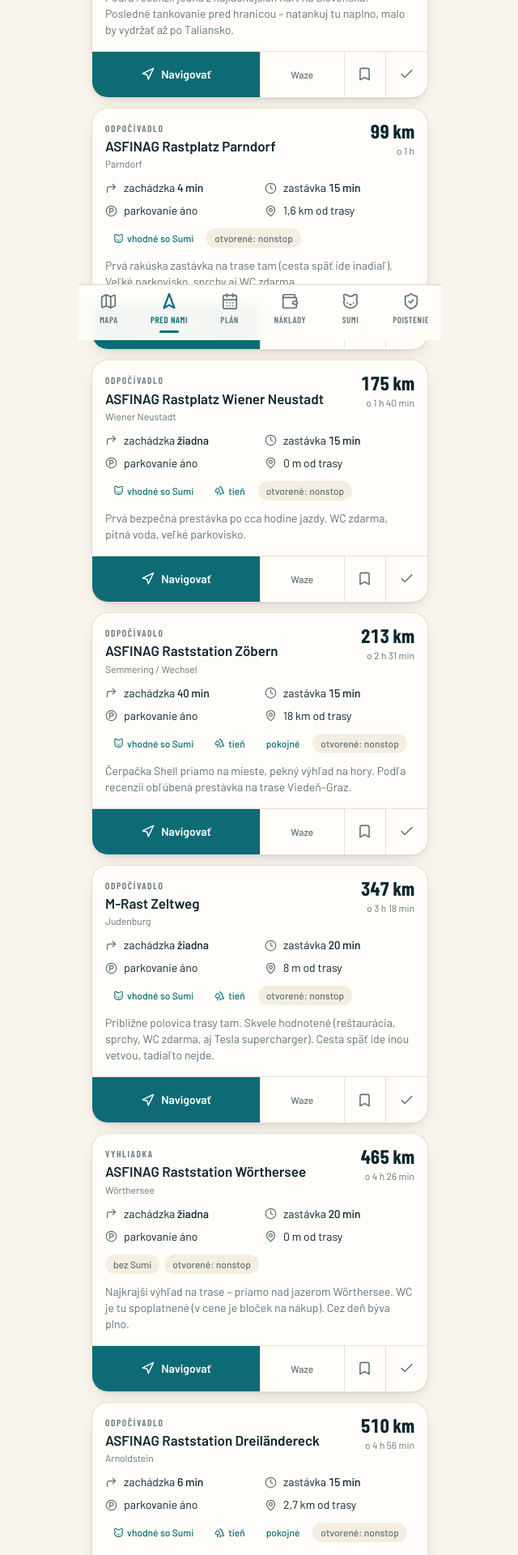
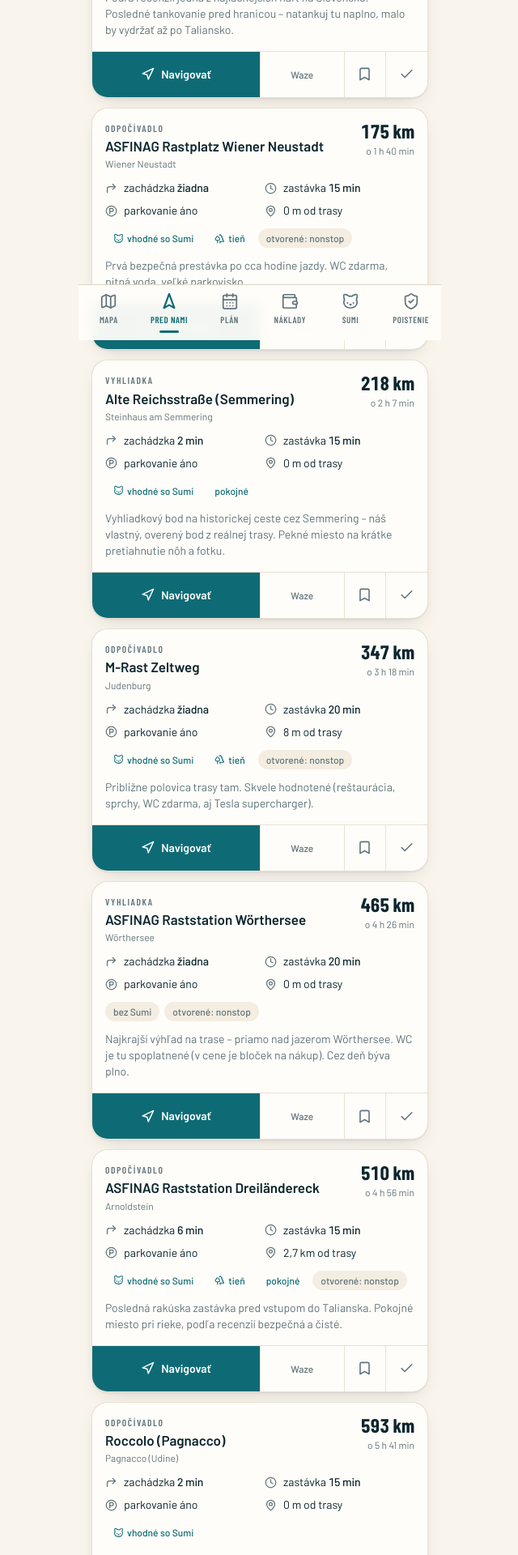
Before and after one commit to filipko525/Italy-Trip, a Next.js app in the folder trip-copilot/: page /pred-nami in a window 1280 px wide. Shown: the part 380-2300 px from the top of the page at 81% size, without its empty margins (319-959 px from the left). Built offline with nearby package versions, Linux system fonts and the light colour scheme.

Commit message:
Update poi.ts

```diff
--- a/trip-copilot/data/poi.ts
+++ b/trip-copilot/data/poi.ts
@@ -3,16 +3,12 @@
 /* =========================================================
    BODY ZÁUJMU (POI)
    ---------------------------------------------------------
-   Zámerne štíhly zoznam – žiadne testovacie výplne. Namiesto
-   desiatok mock bodov na každom úseku sú tu len:
-     1) miesto na dotankovanie pri Bratislave (lacnejšia nafta),
-     2) reálne, overené ASFINAG/Autogrill odpočívadlá po celej
-        trase cez Rakúsko a Taliansko – bezpečnostné prestávky
-        po cca 1,5–2 h jazdy,
-     3) čerpačka v Lignane na dotankovanie pred cestou domov.
-   Súradnice a názvy sú overené (Google Places), nie vymyslené.
-   Presné otváracie hodiny reštaurácií/obchodov v nich sa menia,
-   samotné odpočívadlá a čerpačky sú ale nonstop.
+   Hlavné zastávky sú priamo z reálnej, používateľom naplánovanej
+   trasy v Google Maps (nie naše odhady). K nim je doplnených
+   pár overených ASFINAG odpočívadiel na trase pre bezpečnostné
+   prestávky. Súradnice a názvy sú overené (Google Places/Maps),
+   nie vymyslené. Presné otváracie hodiny reštaurácií/obchodov
+   v nich sa menia, samotné odpočívadlá a čerpačky sú ale nonstop.
    ========================================================= */
 
 export const POI_CATEGORY_LABELS: Record<PoiCategory, string> = {
@@ -56,14 +52,14 @@
 });
 
 export const POINTS_OF_INTEREST: PointOfInterest[] = [
-  /* --- Dotankovanie pri Bratislave --- */
+  /* --- Dotankovanie pri Bratislave (len cesta tam) --- */
   poi({
     id: 'ba-pumpa',
     name: 'Jurki Kopčianska',
     category: 'pumpa',
     region: 'Bratislava',
     country: 'SK',
-    coords: [17.0931402, 48.1097626],
+    coords: [17.0932238, 48.1097319],
     detourMinutes: 3,
     stopMinutes: 10,
     catFriendly: true,
@@ -72,25 +68,7 @@
     directions: ['tam'],
   }),
 
-  /* --- Rakúsko: A4 pri Parndorfe (len cesta tam, cez Burgenland) --- */
-  poi({
-    id: 'at-parndorf',
-    name: 'ASFINAG Rastplatz Parndorf',
-    category: 'odpocivadlo',
-    region: 'Parndorf',
-    country: 'AT',
-    coords: [16.876542, 47.9705306],
-    detourMinutes: 0,
-    stopMinutes: 15,
-    catFriendly: true,
-    shade: false,
-    quiet: false,
-    openingHours: 'nonstop',
-    note: 'Prvá rakúska zastávka na trase tam (cesta späť ide inadiaľ). Veľké parkovisko, sprchy aj WC zdarma.',
-    directions: ['tam'],
-  }),
-
-  /* --- Rakúsko: A2 Wiener Neustadt --- */
+  /* --- Rakúsko: A2 Wiener Neustadt (len cesta tam) --- */
   poi({
     id: 'at-wn',
     name: 'ASFINAG Rastplatz Wiener Neustadt',
@@ -108,21 +86,20 @@
     directions: ['tam'],
   }),
 
-  /* --- Rakúsko: Wechsel/Zöbern --- */
+  /* --- Rakúsko: vyhliadka na starej ceste cez Semmering (len cesta tam) --- */
   poi({
-    id: 'at-zobern',
-    name: 'ASFINAG Raststation Zöbern',
-    category: 'odpocivadlo',
-    region: 'Semmering / Wechsel',
+    id: 'at-semmering',
+    name: 'Alte Reichsstraße (Semmering)',
+    category: 'vyhliadka',
+    region: 'Steinhaus am Semmering',
     country: 'AT',
-    coords: [16.1167721, 47.5427097],
-    detourMinutes: 0,
+    coords: [15.802547, 47.6236802],
+    detourMinutes: 2,
     stopMinutes: 15,
     catFriendly: true,
-    shade: true,
+    shade: false,
     quiet: true,
-    openingHours: 'nonstop',
-    note: 'Čerpačka Shell priamo na mieste, pekný výhľad na hory. Podľa recenzií obľúbená prestávka na trase Viedeň–Graz.',
+    note: 'Vyhliadkový bod na historickej ceste cez Semmering – náš vlastný, overený bod z reálnej trasy. Pekné miesto na krátke pretiahnutie nôh a fotku.',
     directions: ['tam'],
   }),
 
@@ -140,7 +117,7 @@
     shade: true,
     quiet: false,
     openingHours: 'nonstop',
-    note: 'Približne polovica trasy tam. Skvele hodnotené (reštaurácia, sprchy, WC zdarma, aj Tesla supercharger). Cesta späť ide inou vetvou, tadiaľto nejde.',
+    note: 'Približne polovica trasy tam. Skvele hodnotené (reštaurácia, sprchy, WC zdarma, aj Tesla supercharger).',
     directions: ['tam'],
   }),
 
@@ -159,6 +136,7 @@
     quiet: false,
     openingHours: 'nonstop',
     note: 'Najkrajší výhľad na trase – priamo nad jazerom Wörthersee. WC je tu spoplatnené (v cene je bloček na nákup). Cez deň býva plno.',
+    directions: ['tam'],
   }),
 
   /* --- Rakúsko: Arnoldstein, posledná zastávka pred hranicou --- */
@@ -178,41 +156,22 @@
     note: 'Posledná rakúska zastávka pred vstupom do Talianska. Pokojné miesto pri rieke, podľa recenzií bezpečná a čisté.',
   }),
 
-  /* --- Taliansko: hneď po hranici pri Tarvisiu --- */
+  /* --- Taliansko: Roccolo pri Pagnacco, posledná zastávka pred Lignanom (len cesta tam) --- */
   poi({
-    id: 'it-tarvisio',
-    name: 'Autogrill Fella Est',
+    id: 'it-pagnacco',
+    name: 'Roccolo (Pagnacco)',
     category: 'odpocivadlo',
-    region: 'Tarvisio',
+    region: 'Pagnacco (Udine)',
     country: 'IT',
-    coords: [13.3756631, 46.4985707],
-    detourMinutes: 0,
+    coords: [13.1869931, 46.1327421],
+    detourMinutes: 2,
     stopMinutes: 15,
     catFriendly: true,
-    shade: false,
-    quiet: false,
-    openingHours: 'nonstop',
-    note: 'Prvý taliansky Autogrill po hranici, hneď za Tarvisiom (A23). Čerstvé pečivo, dobrá káva, aj drobný nákup talianskych vecí.',
+    note: 'Náš vlastný, overený bod z reálnej trasy – posledná zastávka pred Lignanom, tesne za Vami.',
+    directions: ['tam'],
   }),
 
-  /* --- Taliansko: pri Udine --- */
-  poi({
-    id: 'it-udine',
-    name: 'Sarni Ledra Ovest',
-    category: 'odpocivadlo',
-    region: 'Udine',
-    country: 'IT',
-    coords: [13.1192888, 46.1858914],
-    detourMinutes: 0,
-    stopMinutes: 15,
-    catFriendly: true,
-    shade: true,
-    quiet: false,
-    openingHours: 'nonstop',
-    note: 'Poobede tu býva horúco – posledná bezpečná prestávka pred zjazdom na Latisanu/Lignano. WC aj sprchy.',
-  }),
-
-  /* --- Lignano: dotankovanie pred cestou domov --- */
+  /* --- Lignano: dotankovanie pred cestou domov (len cesta späť) --- */
   poi({
     id: 'li-pumpa',
     name: 'Cardillo Vincenzo',
@@ -223,7 +182,24 @@
     detourMinutes: 5,
     stopMinutes: 15,
     catFriendly: true,
-    note: 'Priamo na ceste smer Latisana, teda presne v smere odchodu domov. Podľa recenzií ochotná obsluha. Natankuj tu 22. 8. pred odchodom.',
+    note: 'Priamo na ceste smer Tarvisio, teda presne v smere odchodu domov. Podľa recenzií ochotná obsluha. Natankuj tu 22. 8. pred odchodom.',
+    directions: ['spat'],
+  }),
+
+  /* --- Rakúsko: Techelsberg am Wörthersee (len cesta späť) --- */
+  poi({
+    id: 'at-techelsberg',
+    name: 'Techelsberg am Wörthersee',
+    category: 'vyhliadka',
+    region: 'Wörthersee',
+    country: 'AT',
+    coords: [14.0953451, 46.6296179],
+    detourMinutes: 2,
+    stopMinutes: 30,
+    catFriendly: true,
+    shade: true,
+    quiet: true,
+    note: 'Náš vlastný bod z reálnej trasy späť – pekné miesto pri jazere na dlhšiu prestávku, kým sa cestou pokračuje na nocľah do Grazu.',
     directions: ['spat'],
   }),
 ];
```
